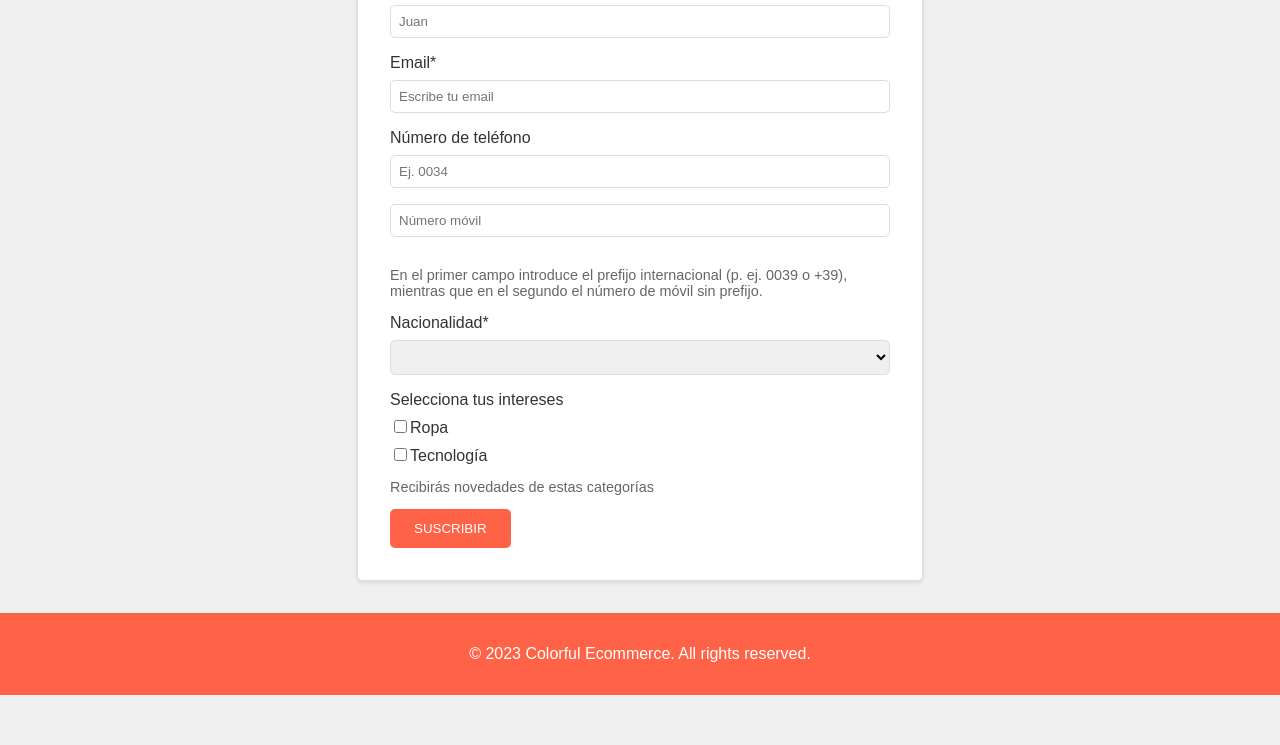
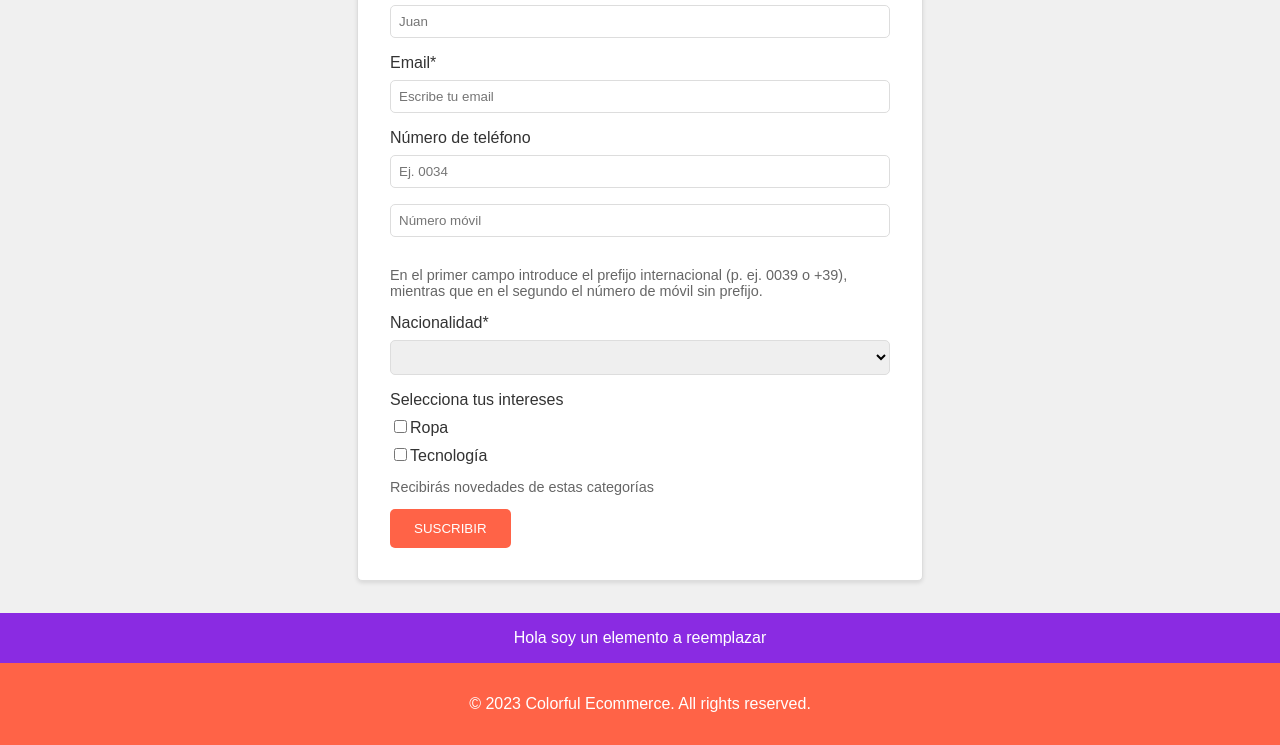
Before and after one commit to Santiago-Guerci/midway-test, a plain HTML site: page index.html in a window 1280 px wide. Shown: the part 757-1502 px from the top of the page. Before the commit the page ends 1452 px from the top, so only its background shows below. Drawn offline with Linux system fonts and the light colour scheme.

Commit message:
changes to midway div

```diff
--- a/index.html
+++ b/index.html
@@ -99,7 +99,9 @@
             <input type="hidden" name="list" value="1">
         </form>
     </div>
-    <div class="midway" id="midway"></div>
+    <div class="midway" id="midway">
+        Hola soy un elemento a reemplazar
+    </div>
     <footer>
         <p>&copy; 2023 Colorful Ecommerce. All rights reserved.</p>
     </footer>
--- a/style.css
+++ b/style.css
@@ -107,3 +107,9 @@ form p {
   color: #666;
   font-size: 0.9rem;
 }
+#midway {
+  background-color: blueviolet;
+  color: white;
+  padding: 1rem;
+  text-align: center;
+}
```
